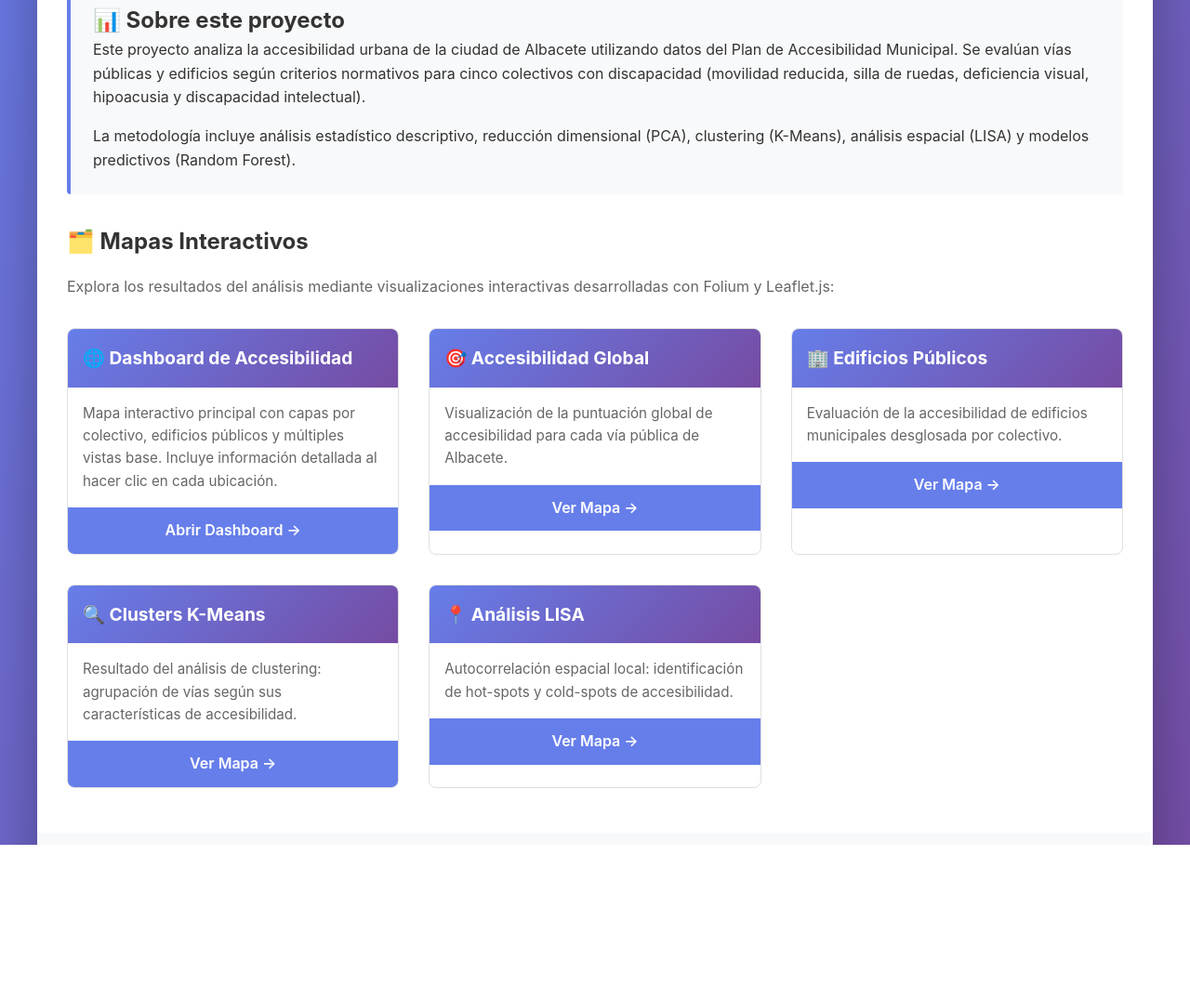
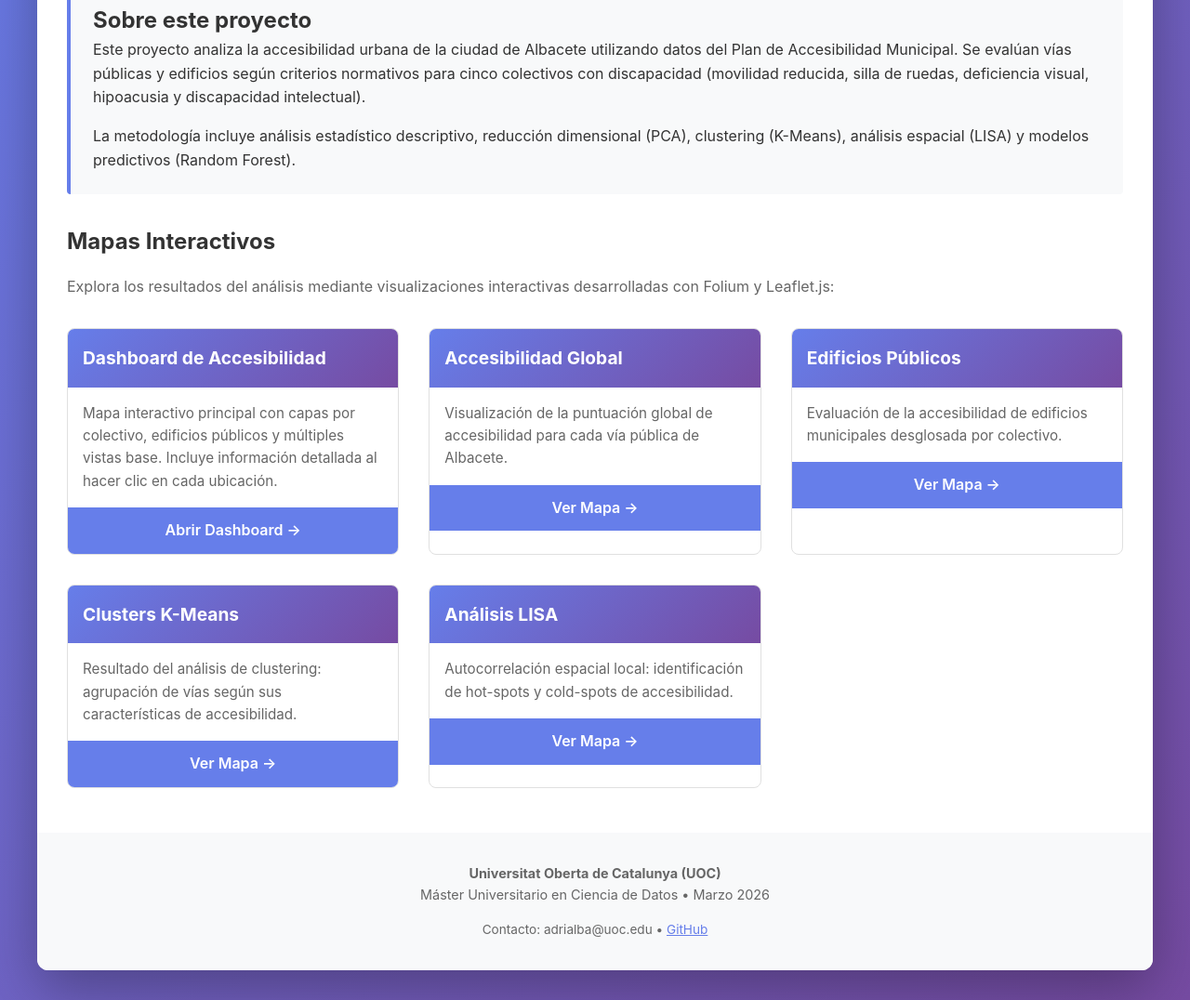
Before and after one commit to aalbama11/tfm-accesibilidad-albacete, a plain HTML site: page index.html in a window 1280 px wide. Shown: the part 362-1438 px from the top of the page at 93% size. Drawn offline with Linux system fonts and the light colour scheme.

Commit message:
fix: nuevo formato para README e index

```diff
--- a/index.html
+++ b/index.html
@@ -115,7 +115,7 @@
 <body>
     <div class="container">
         <header>
-            <h1>🗺️ Análisis de Accesibilidad Urbana de Albacete</h1>
+            <h1>Análisis de Accesibilidad Urbana de Albacete</h1>
             <p class="subtitle">Mediante técnicas de Machine Learning y visualización cartográfica interactiva</p>
             <p class="author">Trabajo Fin de Máster • UOC • 2026<br>
             <strong>Autor:</strong> Adrián Alba • <strong>Tutor:</strong> Antonio Pérez-Navarro</p>
@@ -123,41 +123,41 @@
 
         <main>
             <div class="intro">
-                <h2>📊 Sobre este proyecto</h2>
+                <h2>Sobre este proyecto</h2>
                 <p>Este proyecto analiza la accesibilidad urbana de la ciudad de Albacete utilizando datos del Plan de Accesibilidad Municipal. Se evalúan vías públicas y edificios según criterios normativos para cinco colectivos con discapacidad (movilidad reducida, silla de ruedas, deficiencia visual, hipoacusia y discapacidad intelectual).</p>
                 <p style="margin-top:1rem;">La metodología incluye análisis estadístico descriptivo, reducción dimensional (PCA), clustering (K-Means), análisis espacial (LISA) y modelos predictivos (Random Forest).</p>
             </div>
 
-            <h2 style="margin-bottom:1rem;">🗂️ Mapas Interactivos</h2>
+            <h2 style="margin-bottom:1rem;">Mapas Interactivos</h2>
             <p style="margin-bottom:2rem; color:#666;">Explora los resultados del análisis mediante visualizaciones interactivas desarrolladas con Folium y Leaflet.js:</p>
 
             <div class="maps-grid">
                 <div class="map-card">
-                    <h3>🌐 Dashboard de Accesibilidad</h3>
+                    <h3>Dashboard de Accesibilidad</h3>
                     <p>Mapa interactivo principal con capas por colectivo, edificios públicos y múltiples vistas base. Incluye información detallada al hacer clic en cada ubicación.</p>
                     <a href="dashboard_accesibilidad.html" target="_blank">Abrir Dashboard →</a>
                 </div>
 
                 <div class="map-card">
-                    <h3>🎯 Accesibilidad Global</h3>
+                    <h3>Accesibilidad Global</h3>
                     <p>Visualización de la puntuación global de accesibilidad para cada vía pública de Albacete.</p>
                     <a href="mapa_accesibilidad_global.html" target="_blank">Ver Mapa →</a>
                 </div>
 
                 <div class="map-card">
-                    <h3>🏢 Edificios Públicos</h3>
+                    <h3>Edificios Públicos</h3>
                     <p>Evaluación de la accesibilidad de edificios municipales desglosada por colectivo.</p>
                     <a href="mapa_edificios.html" target="_blank">Ver Mapa →</a>
                 </div>
 
                 <div class="map-card">
-                    <h3>🔍 Clusters K-Means</h3>
+                    <h3>Clusters K-Means</h3>
                     <p>Resultado del análisis de clustering: agrupación de vías según sus características de accesibilidad.</p>
                     <a href="mapa_clusters_kmeans.html" target="_blank">Ver Mapa →</a>
                 </div>
 
                 <div class="map-card">
-                    <h3>📍 Análisis LISA</h3>
+                    <h3>Análisis LISA</h3>
                     <p>Autocorrelación espacial local: identificación de hot-spots y cold-spots de accesibilidad.</p>
                     <a href="mapa_lisa_clusters.html" target="_blank">Ver Mapa →</a>
                 </div>
@@ -168,7 +168,7 @@
             <p><strong>Universitat Oberta de Catalunya (UOC)</strong></p>
             <p>Máster Universitario en Ciencia de Datos • Marzo 2026</p>
             <p style="margin-top:1rem; font-size:0.85rem;">
-                📧 Contacto: adrialba@uoc.edu •
+                Contacto: adrialba@uoc.edu •
                 <a href="https://github.com/adrianalba" target="_blank" style="color:#667eea;">GitHub</a>
             </p>
         </footer>
```
Also changed, not shown: 1 other file.
